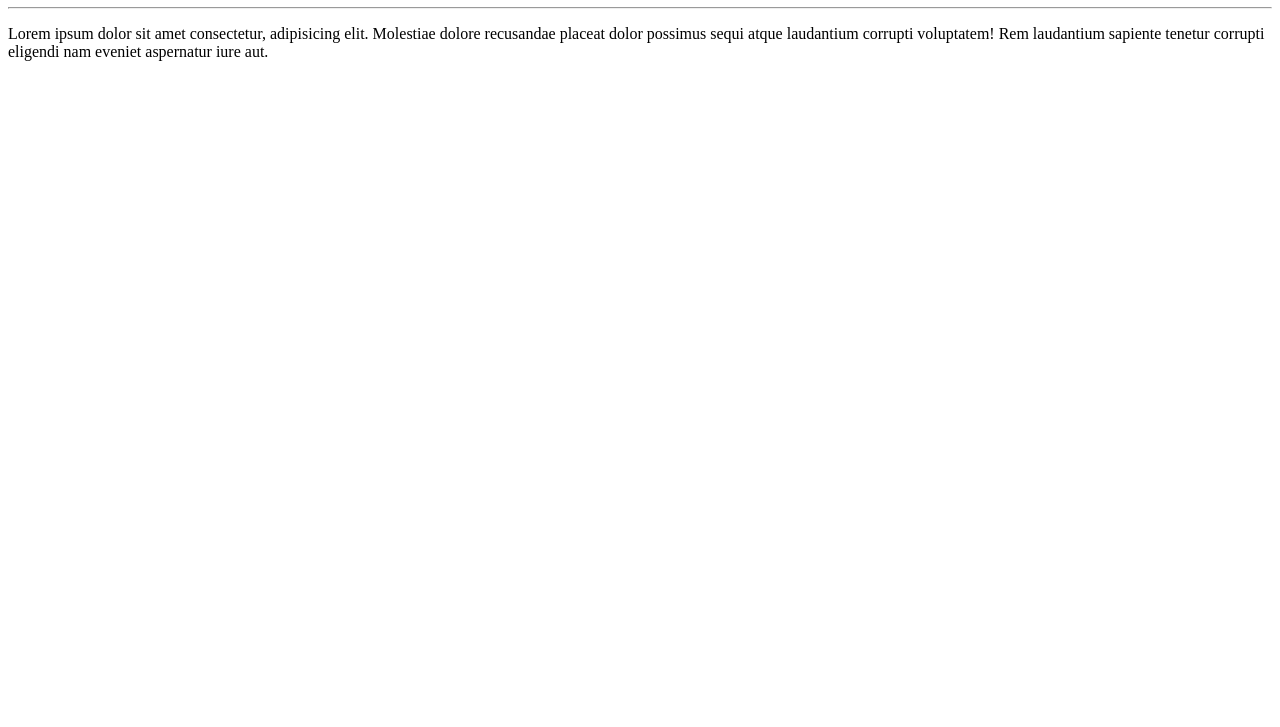
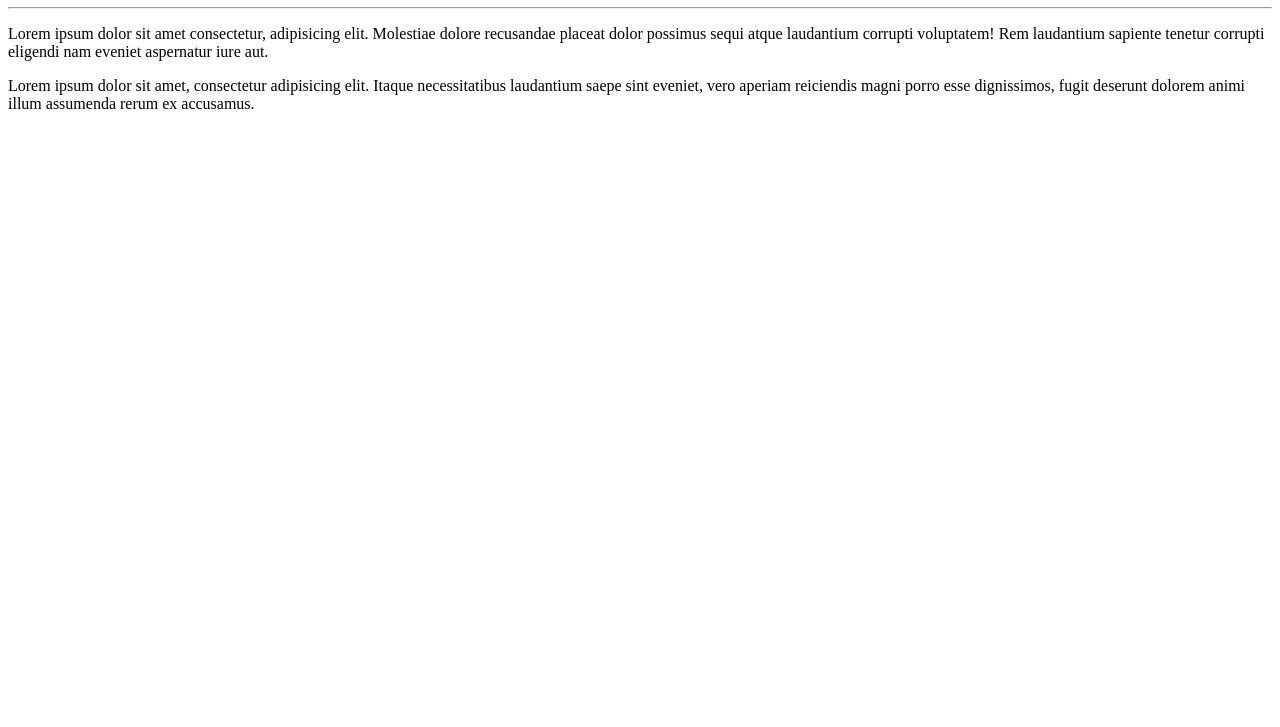
Before and after one commit to weslleyfaria/Ola-Mundo, a plain HTML site: page site-exemplo/index.html in a window 1280 px wide. Shown: the part 73-800 px from the top of the page. Drawn offline with Linux system fonts and the light colour scheme.

Commit message:
adicionei o segundo paragrafo

```diff
--- a/site-exemplo/index.html
+++ b/site-exemplo/index.html
@@ -9,5 +9,6 @@
     <h1>Olá, Mundo.</h1>
     <hr>
     <p>Lorem ipsum dolor sit amet consectetur, adipisicing elit. Molestiae dolore recusandae placeat dolor possimus sequi atque laudantium corrupti voluptatem! Rem laudantium sapiente tenetur corrupti eligendi nam eveniet aspernatur iure aut.</p>
+    <p>Lorem ipsum dolor sit amet, consectetur adipisicing elit. Itaque necessitatibus laudantium saepe sint eveniet, vero aperiam reiciendis magni porro esse dignissimos, fugit deserunt dolorem animi illum assumenda rerum ex accusamus.</p>
 </body>
 </html>
```
